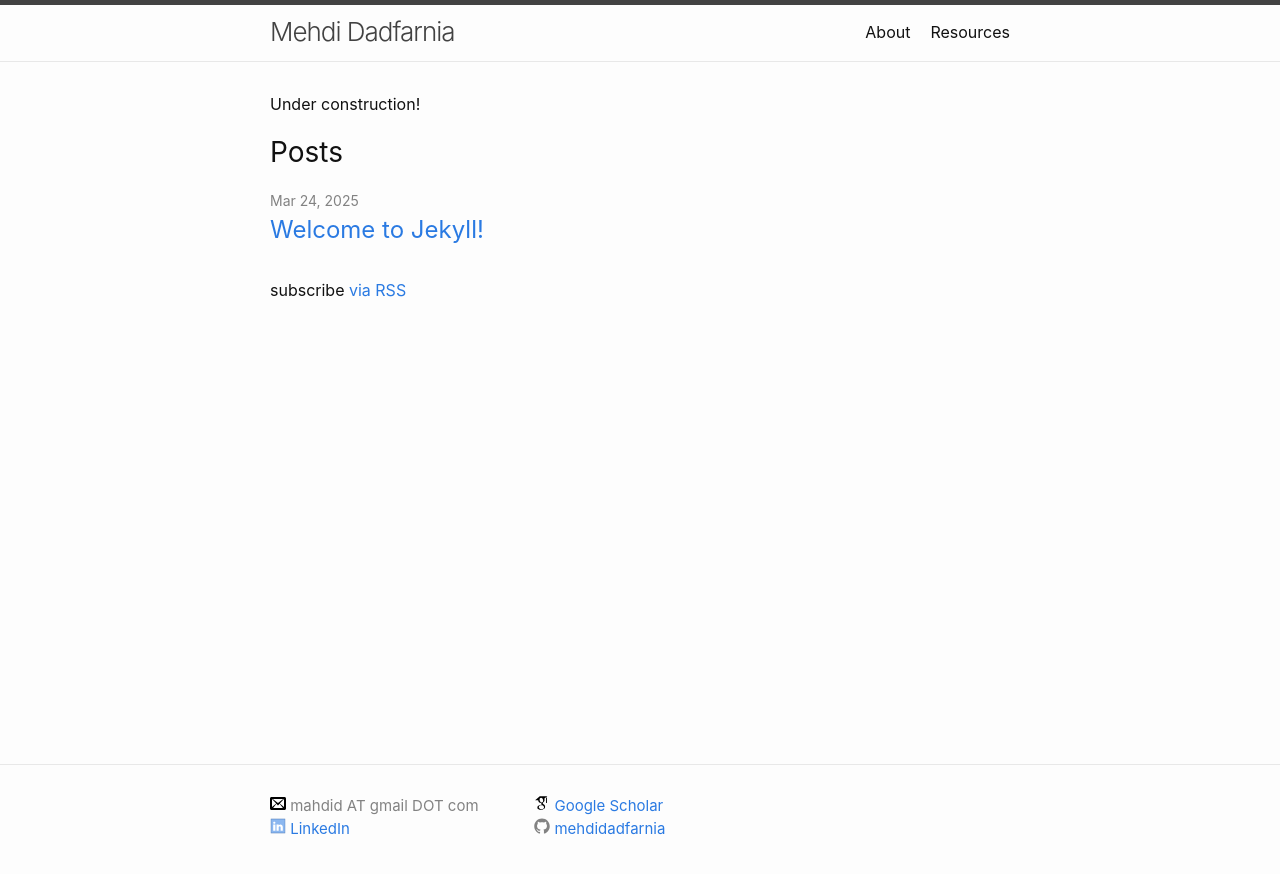
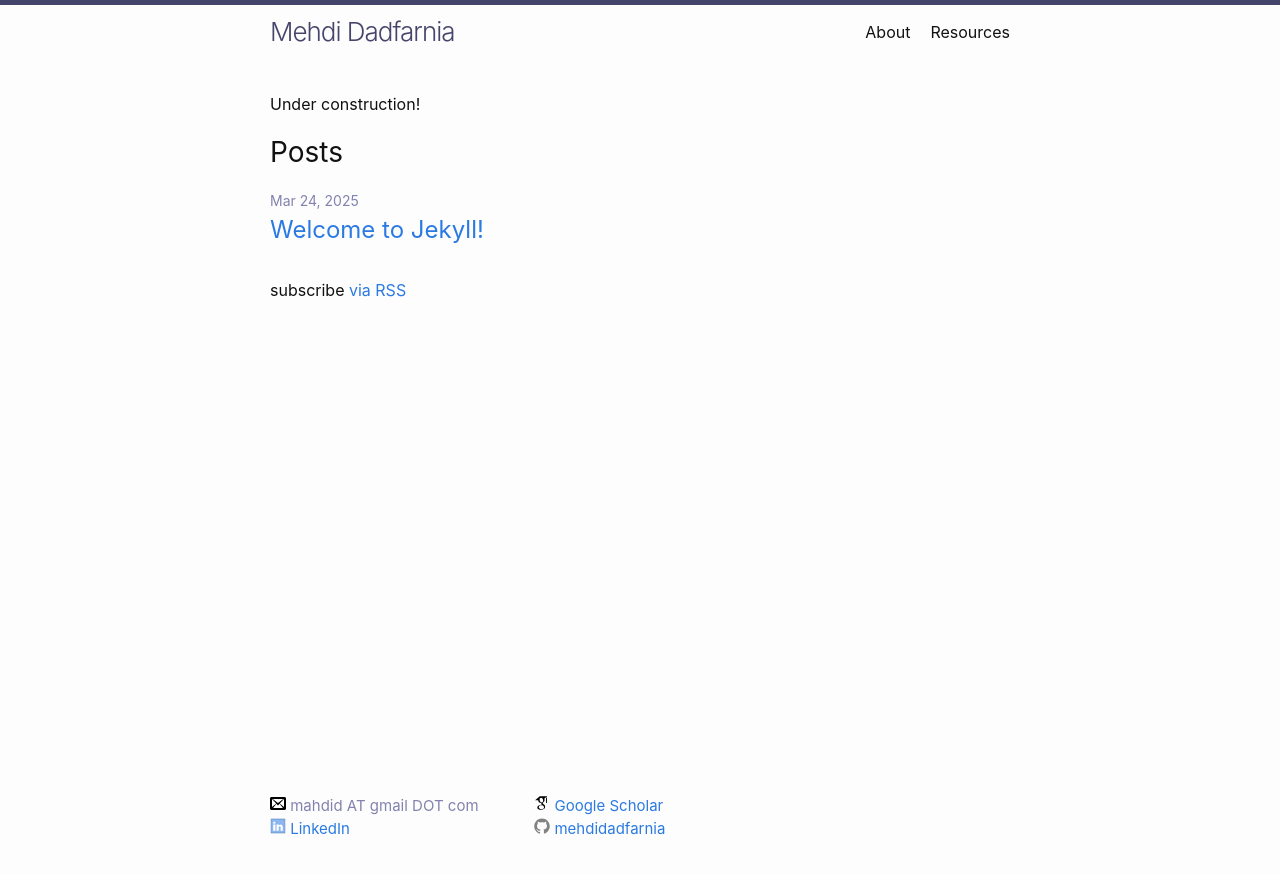
Before and after one commit to mehdidadfarnia/mehdidadfarnia.github.io, a Jekyll site: the page built from index.markdown, in a window 1280 px wide. Shown: the top 874 px of the page. Built offline with Jekyll 4.4.1, drawn with Linux system fonts in a browser that asks for light colours.

Commit message:
Update minima.scss

```diff
--- a/_sass/minima.scss
+++ b/_sass/minima.scss
@@ -14,7 +14,7 @@ $text-color:       #111 !default;
 $background-color: #fdfdfd !default;
 $brand-color:      #2a7ae2 !default;
 
-$grey-color:       #828282 !default;
+$grey-color:       #8282af !default;
 $grey-color-light: lighten($grey-color, 40%) !default;
 $grey-color-dark:  darken($grey-color, 25%) !default;
 
```
